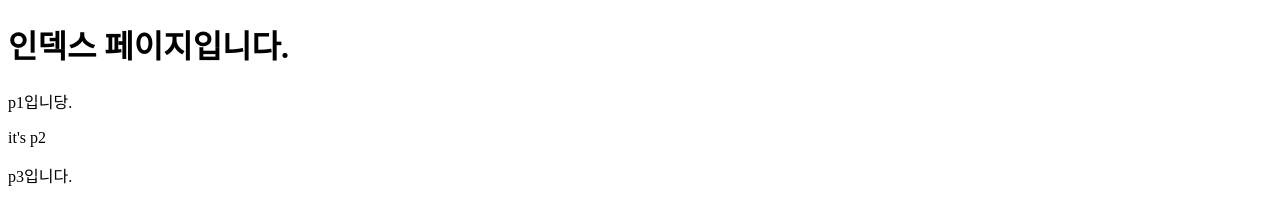
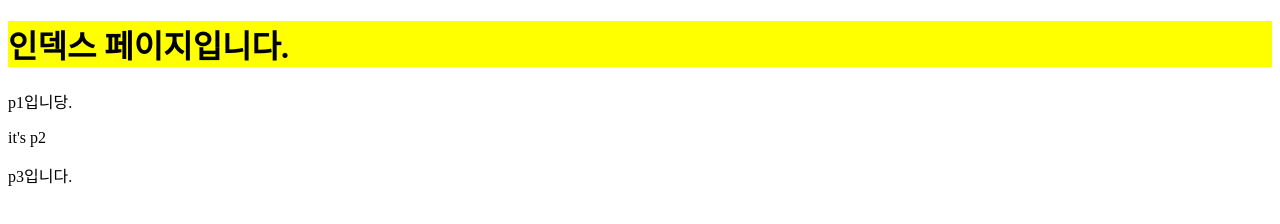
Before and after one commit to HyoungMinSong/your_app, a plain HTML site: page index.html in a window 1280 px wide. Drawn offline with Linux system fonts and the light colour scheme.

Commit message:
h1 color changed

```diff
--- a/index.html
+++ b/index.html
@@ -5,6 +5,11 @@
     <meta http-equiv="X-UA-Compatible" content="IE=edge">
     <meta name="viewport" content="width=device-width, initial-scale=1.0">
     <title>index.html</title>
+    <style>
+        h1{
+            background-color: yellow;
+        }
+    </style>
 </head>
 <body>
     <h1>인덱스 페이지입니다.</h1>
```
